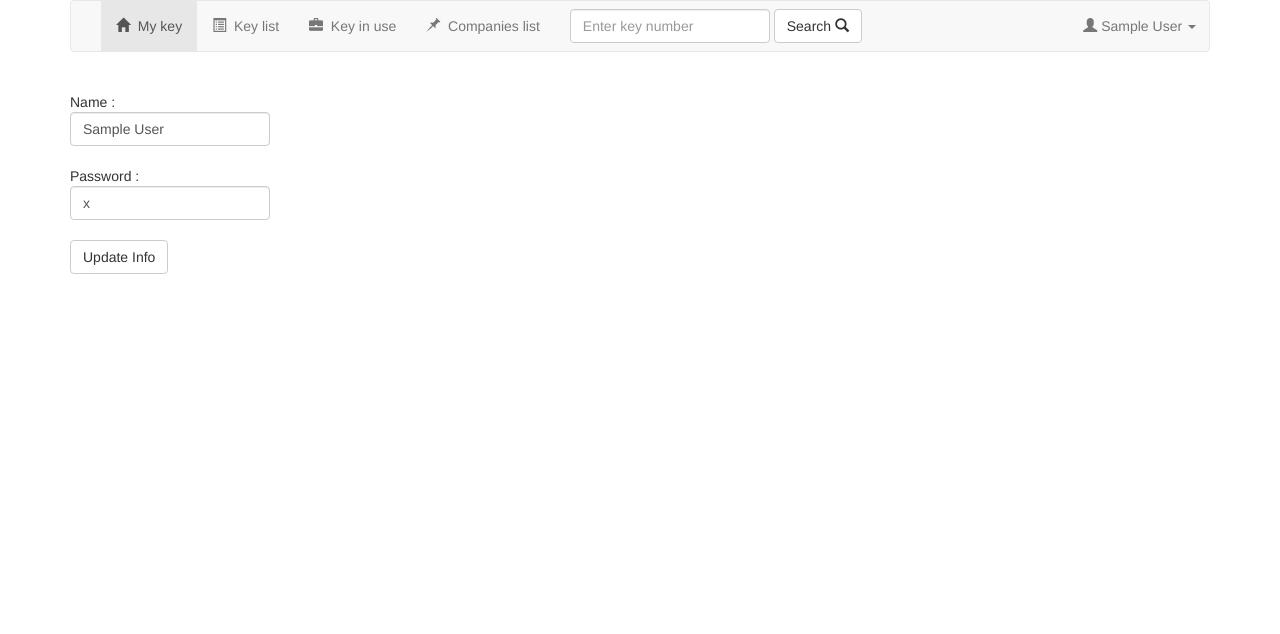
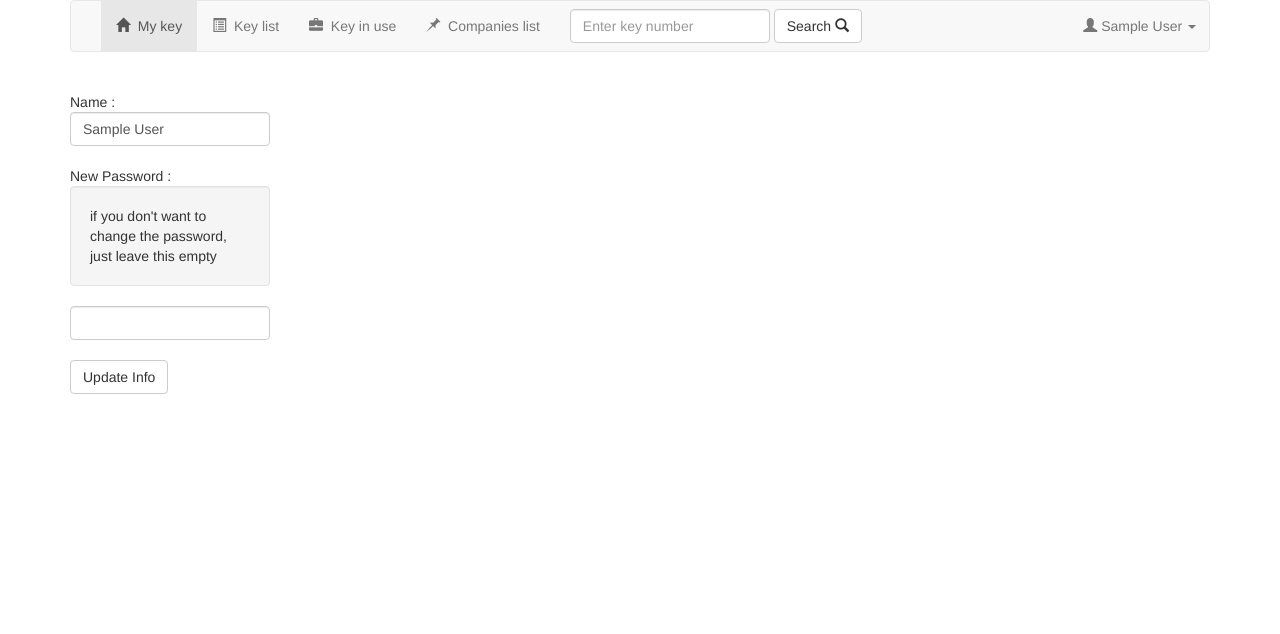
Before and after one commit to nnduc1994/Aurio, a Flask app: page /intranet/control_panel/1 in a window 1280 px wide. Shown: the top 634 px of the page. Run offline with Flask 2, Linux system fonts and the light colour scheme; a user stored in the database is signed in; tables that the repository leaves empty hold one stand-in row (values such as "Sample post"); some libraries are stand-ins or nearby versions.

Commit message:
hash password and fix problem in user control panel

```diff
--- a/app/models.py
+++ b/app/models.py
@@ -107,8 +107,7 @@ class User(db.Model):
         self.password = generate_password_hash(self.password)
 
     def check_password(self, input_password):
-        hash_input_password = generate_password_hash(input_password)
-        return check_password_hash(hash_input_password, self.password)
+        return check_password_hash(self.password, input_password)
 
     # API function #
     def serialize(self):
--- a/app/templates/user_control_panel.html
+++ b/app/templates/user_control_panel.html
@@ -3,10 +3,14 @@
     <form action="{{url_for('user_control_panel', user_id = user.id)}}" role="form" method=post>
         {{create_form.hidden_tag()}}
         Name : <input name="name" class="form-control" style="width:200px;"  value="{{user.name}}"><br>
-        Password : <input name="password" class="form-control" style="width:200px;"  value="{{user.password}}"><br>
+        New Password :
+        <div class="well" style="width:200px;">
+        if you don't want to change the password, just leave this empty
+        </div>
+            <input name="password" class="form-control" style="width:200px;" ><br>
         {% if current_user.role != 1 %}
          {% if current_user.role == 3 and current_user.id == user.id%}
-            <div class="well" style="width:300px;">
+            <div class="well" style="width:200px;">
                 <strong>Note:</strong> if you see this note, that mean you are logging as master admin
                 and trying to update your info.<br> You could leave the select role empty if you still want to be a master admin.
                 Otherwise, you could choose a suitable role below!
--- a/app/views.py
+++ b/app/views.py
@@ -23,7 +23,7 @@ def login():
         if user is None:
             flash("Username not found")
             return render_template('log_in.html', form=form)
-        if user.password != form.password.data:
+        if user.check_password(form.password.data) == False:
             flash("Password did not match")
             return render_template('log_in.html', form=form)
         if user.activate == False:
@@ -298,11 +298,20 @@ def user_control_panel(user_id):
     query_user = user_obj.query.get(user_id)
     if request.method == "POST":
         query_user.name = create_form.name.data
-        query_user.password = create_form.password.data
+        print(create_form.role.data)
+
+        if create_form.password.data == "":
+            query_user.password = query_user.password
+        else:
+            query_user.password = create_form.password.data
+            query_user.hash_password()
         if query_user.role == 3:
             query_user.role = 3
         else:
-            query_user.role = int(create_form.role.data)
+            if create_form.role.data != 'None':
+                query_user.role = int(create_form.role.data)
+            else:
+                query_user.role = query_user.role
         db.session.add(query_user)
         db.session.commit()
         flash("User Info Updated")
```
